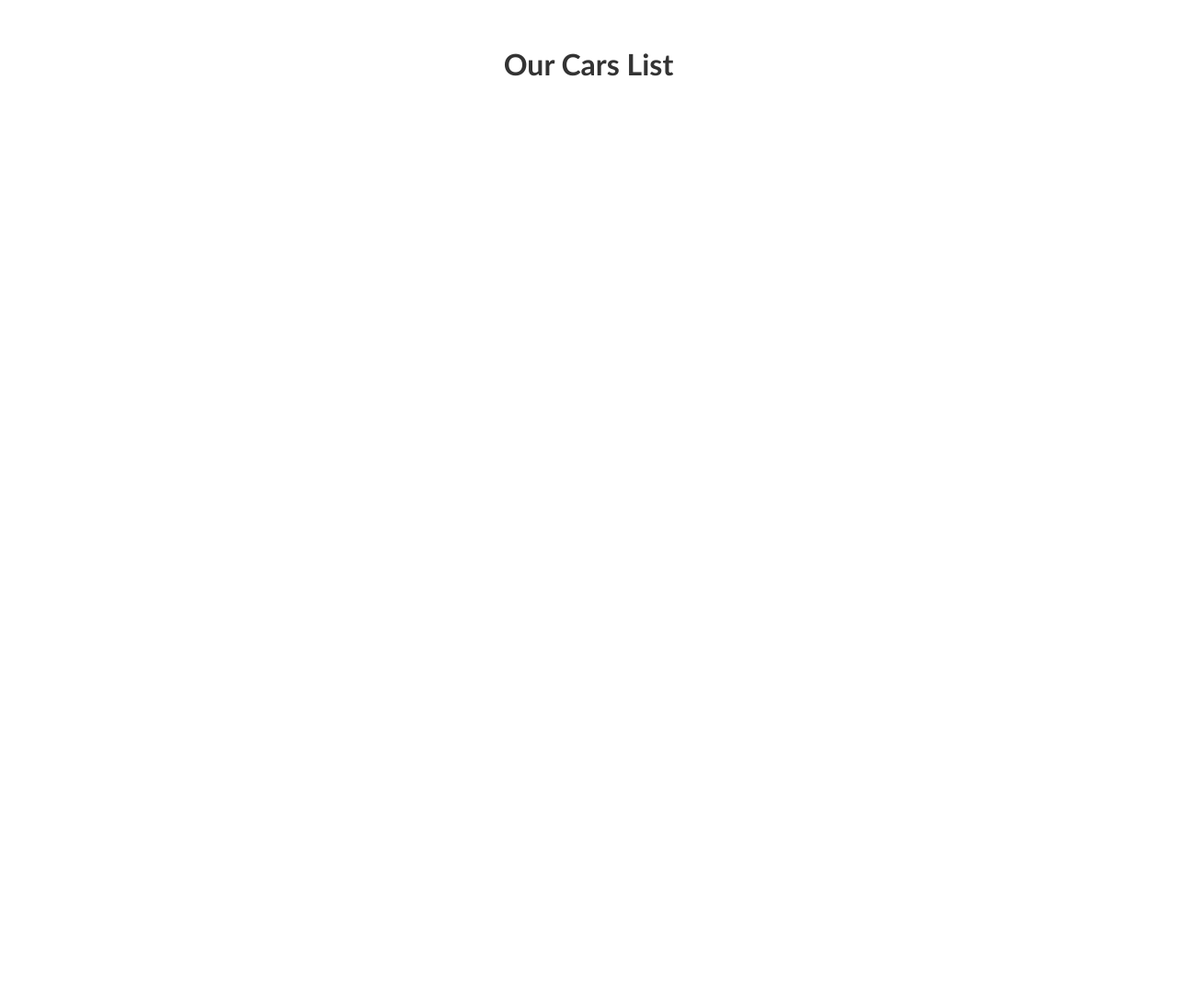
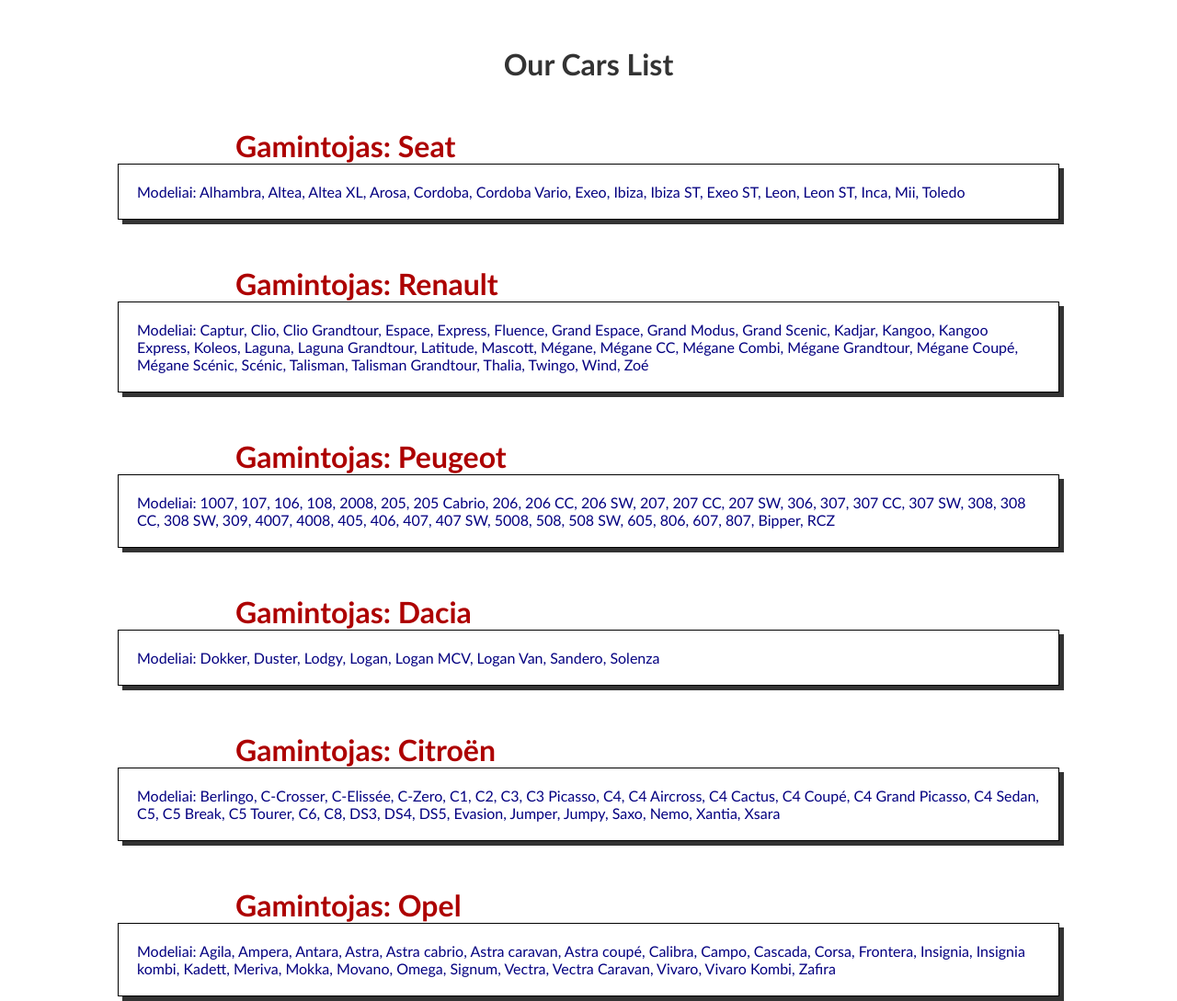
Before and after one commit to grantaspetraitis/JS-atsiskaitymas, a plain HTML site: page Task 4/Index.html in a window 1280 px wide. Shown: the top 1089 px of the page at 92% size. Before the commit the page ends 800 px from the top, so only its background shows below. Drawn offline with Linux system fonts and the light colour scheme.

Commit message:
4 uzduotis

```diff
--- a/Task 4/cars.json
+++ b/Task 4/cars.json
@@ -1,3 +1,4 @@
+
 [
   {
     "brand": "Seat",
--- a/Task 4/script.js
+++ b/Task 4/script.js
@@ -10,3 +10,32 @@ bent minimalų stilių;
 -------------------------------------------------------------------------- */
 
 const ENDPOINT = 'cars.json';
+
+let outputas = document.querySelector("#output");
+
+window.addEventListener("load", render);
+
+async function gautiDuomenis(){
+    try {
+        let response = await fetch(ENDPOINT);
+        let result = await response.json();
+        return result;
+    }
+    catch (error){
+        console.log(error);
+    }
+}
+
+async function render(){
+    let cars = await gautiDuomenis();
+    for(i = 0; i < cars.length; i++){
+        outputas.innerHTML += `
+        <h1 id="heading">Gamintojas: ${cars[i].brand}</h1>
+        `;
+        const modeliuMasyvas = cars[i].models;
+        const modeliai = modeliuMasyvas.join(", ");
+        outputas.innerHTML += `
+        <p class="paragrafas">Modeliai: ${modeliai}</p>
+        `;
+    }
+}
--- a/Task 4/style.css
+++ b/Task 4/style.css
@@ -27,3 +27,17 @@
   margin-top: 50px;
   color: #333;
 }
+
+#heading {
+  color:rgb(173, 0, 0);
+  margin-left: 20%;
+}
+
+.paragrafas {
+  color: rgb(4, 0, 128);
+  margin-left: 10%;
+  margin-right: 10%;
+  border: black 1px solid;
+  padding: 20px;
+  box-shadow: #333 5px 5px;
+}
```
Also changed, not shown: Task 4/Index.html (line endings or trailing spaces).
